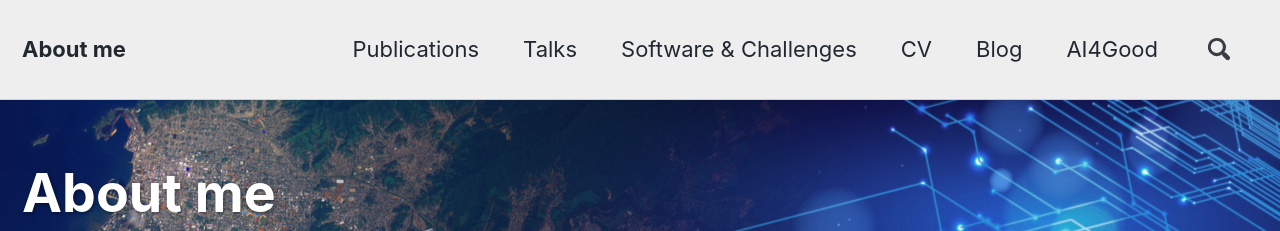
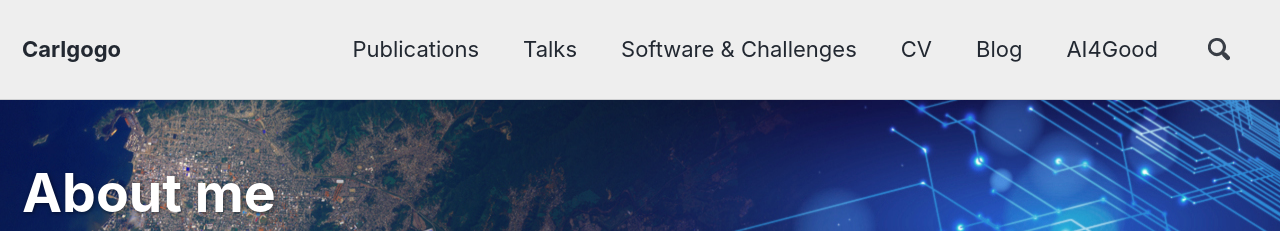
Before and after one commit to carlos-gg/carlos-gg.github.io, a Jekyll site: the page built from index.md, in a window 1280 px wide and 900 px high. Shown: the top 231 px of the window. Built offline with Jekyll 4.4.1, drawn with Linux system fonts in a browser that asks for light colours; nearby versions of some CDN libraries; our own code applies the rules of GitHub Pages for plain Markdown files; the list of posts is cut into pages by our own code.

Commit message:
updating template

```diff
--- a/_includes/masthead.html
+++ b/_includes/masthead.html
@@ -1,29 +1,42 @@
+{% if site.logo contains "://" %}
+  {% capture logo_path %}{{ site.logo }}{% endcapture %}
+{% else %}
+  {% capture logo_path %}{{ site.logo }}{% endcapture %}
+{% endif %}
+
 <div class="masthead">
   <div class="masthead__inner-wrap">
     <div class="masthead__menu">
       <nav id="site-nav" class="greedy-nav">
-        <a class="site-title" href="{{ '/' | absolute_url }}">{{ site.title }}</a>
+        {% unless logo_path == empty %}
+          <a class="site-logo" href="{{ '/' | relative_url }}"><img src="{{ logo_path | relative_url }}" alt=""></a>
+        {% endunless %}
+        <a class="site-title" href="{{ '/' | relative_url }}">
+          {{ site.masthead_title | default: site.title }}
+          {% if site.subtitle %}<span class="site-subtitle">{{ site.subtitle }}</span>{% endif %}
+        </a>
         <ul class="visible-links">
-          {% for link in site.data.navigation.main %}
-            {% if link.url contains 'http' %}
-              {% assign domain = '' %}
-            {% else %}
-              {% assign domain = site.url | append: site.baseurl %}
-            {% endif %}
+          {%- for link in site.data.navigation.main -%}
+            {%- if link.url contains '://' -%}
+              {%- assign url = link.url -%}
+            {%- else -%}
+              {%- assign url = link.url | relative_url -%}
+            {%- endif -%}
             <li class="masthead__menu-item">
-              <a href="{{ domain }}{{ link.url }}" {% if link.description %}title="{{ link.description }}"{% endif %}>{{ link.title }}</a>
+              <a href="{{ url }}" {% if link.description %}title="{{ link.description }}"{% endif %}>{{ link.title }}</a>
             </li>
-          {% endfor %}
+          {%- endfor -%}
         </ul>
         {% if site.search == true %}
         <button class="search__toggle" type="button">
+          <span class="visually-hidden">{{ site.data.ui-text[site.locale].search_label | default: "Toggle search" }}</span>
           <svg class="icon" width="16" height="16" xmlns="http://www.w3.org/2000/svg" viewBox="0 0 15.99 16">
             <path d="M15.5,13.12L13.19,10.8a1.69,1.69,0,0,0-1.28-.55l-0.06-.06A6.5,6.5,0,0,0,5.77,0,6.5,6.5,0,0,0,2.46,11.59a6.47,6.47,0,0,0,7.74.26l0.05,0.05a1.65,1.65,0,0,0,.5,1.24l2.38,2.38A1.68,1.68,0,0,0,15.5,13.12ZM6.4,2A4.41,4.41,0,1,1,2,6.4,4.43,4.43,0,0,1,6.4,2Z" transform="translate(-.01)"></path>
           </svg>
         </button>
         {% endif %}
         <button class="greedy-nav__toggle hidden" type="button">
-          <span class="visually-hidden">{{ site.data.ui-text[site.locale].menu_label | default: "Toggle Menu" }}</span>
+          <span class="visually-hidden">{{ site.data.ui-text[site.locale].menu_label | default: "Toggle menu" }}</span>
           <div class="navicon"></div>
         </button>
         <ul class="hidden-links hidden"></ul>
```
